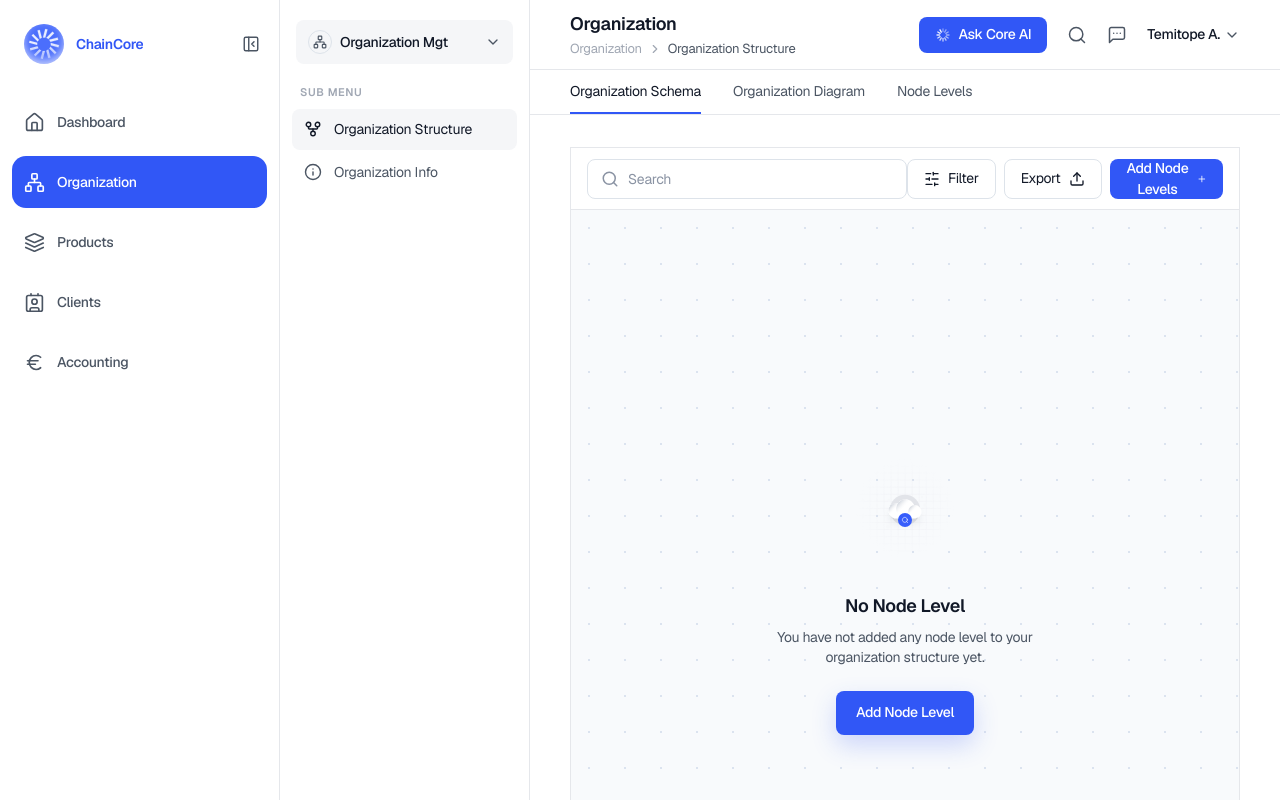
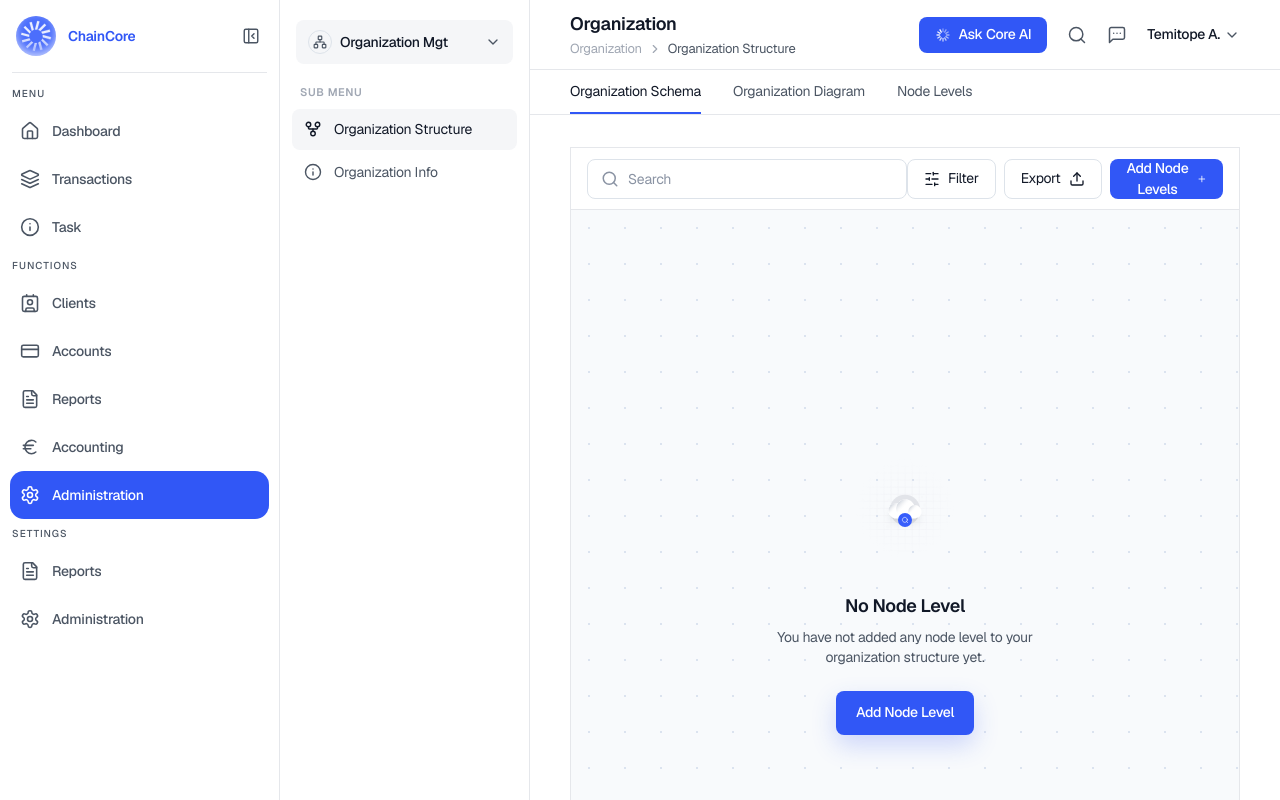
Before and after one commit to ttaiyegbusi/Chain-Core, a Next.js app: page /organization/structure in a window 1280 px wide. Both pictures are taken after a click on the button 35 px from the left and 44 px from the top of the page. Shown: the top 800 px of the page. Built offline with nearby package versions, Linux system fonts and the light colour scheme.

Commit message:
refactor(rail): sectioned nav with stable heights — text/line swap, zero-jump indicator

```diff
--- a/src/components/PrimaryRail.tsx
+++ b/src/components/PrimaryRail.tsx
@@ -1,12 +1,40 @@
 "use client";
 
-import { Home, Layers, Contact, Euro, Network, PanelLeftClose } from "lucide-react";
-import { useEffect, useMemo, useState } from "react";
+import {
+  Home,
+  Layers,
+  Info,
+  Contact,
+  CreditCard,
+  FileText,
+  Euro,
+  Settings,
+  PanelLeftClose,
+} from "lucide-react";
+import { useMemo, useEffect, useState } from "react";
 import { usePathname } from "next/navigation";
 import Link from "next/link";
 import Logo from "./Logo";
 
-interface RailIcon {
+/* ─── Layout constants ────────────────────────────────────────────────────── */
+const COLLAPSED_W = 72;
+const EXPANDED_W  = 280;
+
+/**
+ * SECTION_H and ITEM_H are IDENTICAL in both expanded and collapsed states.
+ * Section headers swap their content (text ↔ line) but keep the same height.
+ * This means every item's Y position is the same regardless of rail state —
+ * so the indicator never jumps or needs to re-calculate on toggle.
+ */
+const SECTION_H   = 28;   // section header row height (both states)
+const ITEM_H      = 48;   // nav item height (both states)
+const NAV_PAD_TOP = 6;    // top padding in nav body
+
+const EASE_OUT   = "cubic-bezier(0.3, 0.8, 0.4, 1)";
+const EASE_INOUT = "cubic-bezier(0.4, 0, 0.2, 1)";
+
+/* ─── Nav structure ───────────────────────────────────────────────────────── */
+interface NavItem {
   key: string;
   label: string;
   icon: React.ElementType;
@@ -14,34 +42,30 @@ interface RailIcon {
   match?: (path: string) => boolean;
 }
 
-const COLLAPSED_WIDTH = 72;
-const EXPANDED_WIDTH = 280;
+interface NavSection {
+  key: string;
+  label: string;
+  /** Show a divider line in collapsed state (false for first section) */
+  showDivider: boolean;
+  items: NavItem[];
+}
 
-// Consistent sizing: icons stay same size in both states
-const ITEM_HEIGHT = 52;
-const ITEM_GAP = 8;
-const ITEM_STEP = ITEM_HEIGHT + ITEM_GAP;
-
-// Premium easing: smooth, no overshoot
-const EASE_OUT = "cubic-bezier(0.3, 0.8, 0.4, 1)";
-const EASE_INOUT = "cubic-bezier(0.4, 0, 0.2, 1)";
-
-const ICONS: RailIcon[] = [
-  { key: "home", label: "Dashboard", icon: Home, href: "/" },
+const SECTIONS: NavSection[] = [
   {
-    key: "organization",
-    label: "Organization",
-    icon: Network,
-    href: "/organization/structure",
-    match: (p) => p.startsWith("/organization"),
+    key: "menu",
+    label: "Menu",
+    showDivider: false, // no line before first group in collapsed
+    items: [
+      { key: "dashboard",    label: "Dashboard",    icon: Home,   href: "/" },
+      { key: "transactions", label: "Transactions", icon: Layers, href: "/transactions" },
+      { key: "task",         label: "Task",         icon: Info,   href: "/task" },
+    ],
   },
   {
-    key: "products",
-    label: "Products",
-    icon: Layers,
-    href: "/products",
-    match: (p) => p.startsWith("/products"),
-  },
+    key: "functions",
+    label: "Functions",
+    showDivider: true,
+    items: [
       {
         key: "clients",
         label: "Clients",
@@ -49,6 +73,8 @@ const ICONS: RailIcon[] = [
         href: "/clients/individual",
         match: (p) => p.startsWith("/clients"),
       },
+      { key: "accounts",       label: "Accounts",       icon: CreditCard, href: "/accounts" },
+      { key: "reports",        label: "Reports",        icon: FileText,   href: "/reports" },
       {
         key: "accounting",
         label: "Accounting",
@@ -56,38 +82,81 @@ const ICONS: RailIcon[] = [
         href: "/accounting/charts-of-account",
         match: (p) => p.startsWith("/accounting"),
       },
+      {
+        key: "administration",
+        label: "Administration",
+        icon: Settings,
+        href: "/organization/structure",
+        match: (p) => p.startsWith("/organization"),
+      },
+    ],
+  },
+  {
+    key: "settings",
+    label: "Settings",
+    showDivider: true,
+    items: [
+      { key: "settings-reports", label: "Reports",        icon: FileText, href: "/settings/reports" },
+      { key: "settings-admin",   label: "Administration", icon: Settings, href: "/settings/administration" },
+    ],
+  },
 ];
 
+/* ─── Pre-compute item Y positions ───────────────────────────────────────── */
+/**
+ * Since SECTION_H and ITEM_H are fixed and equal in both rail states,
+ * these Y offsets are static constants — no DOM measurement needed,
+ * no recalculation on toggle, no risk of layout shift.
+ */
+const ITEM_TOP: Record<string, number> = (() => {
+  const map: Record<string, number> = {};
+  let y = NAV_PAD_TOP;
+  SECTIONS.forEach((section) => {
+    y += SECTION_H;
+    section.items.forEach((item) => {
+      map[item.key] = y;
+      y += ITEM_H;
+    });
+  });
+  return map;
+})();
+
+/* ─── Helper ──────────────────────────────────────────────────────────────── */
+function findActiveKey(pathname: string): string {
+  for (const section of SECTIONS) {
+    for (const item of section.items) {
+      if (item.match ? item.match(pathname) : item.href === pathname) {
+        return item.key;
+      }
+    }
+  }
+  return "dashboard";
+}
+
+/* ─── Component ───────────────────────────────────────────────────────────── */
 export default function PrimaryRail() {
-  const pathname = usePathname() || "/";
+  const pathname  = usePathname() || "/";
   const [expanded, setExpanded] = useState(false);
-  const width = expanded ? EXPANDED_WIDTH : COLLAPSED_WIDTH;
+  const width     = expanded ? EXPANDED_W : COLLAPSED_W;
+  const activeKey = useMemo(() => findActiveKey(pathname), [pathname]);
 
-  const activeIndex = useMemo(() => {
-    const index = ICONS.findIndex((item) => (item.match ? item.match(pathname) : item.href === pathname));
-    return index >= 0 ? index : 0;
-  }, [pathname]);
-
+  // Restore persisted state and sync CSS variable
   useEffect(() => {
-    const saved = window.localStorage.getItem("chaincore-primary-nav-expanded");
-    const shouldExpand = saved === "true";
-    setExpanded(shouldExpand);
+    const saved  = localStorage.getItem("chaincore-primary-nav-expanded");
+    const should = saved === "true";
+    setExpanded(should);
     document.documentElement.style.setProperty(
       "--rail-width",
-      `${shouldExpand ? EXPANDED_WIDTH : COLLAPSED_WIDTH}px`,
+      `${should ? EXPANDED_W : COLLAPSED_W}px`,
     );
   }, []);
 
   useEffect(() => {
     document.documentElement.style.setProperty("--rail-width", `${width}px`);
-    window.localStorage.setItem("chaincore-primary-nav-expanded", String(expanded));
+    localStorage.setItem("chaincore-primary-nav-expanded", String(expanded));
   }, [expanded, width]);
 
-  // Indicator position: consistent step size regardless of state
-  const indicatorY = activeIndex * ITEM_STEP;
-  const indicatorWidth = expanded ? "calc(100% - 24px)" : "52px";
-  const indicatorRadius = expanded ? "14px" : "18px";
-  const indicatorLeft = expanded ? "12px" : "10px";
+  const indicatorTop = ITEM_TOP[activeKey] ?? NAV_PAD_TOP;
 
   return (
     <aside
@@ -99,68 +168,124 @@ export default function PrimaryRail() {
         transition: `width 450ms ${EASE_OUT}`,
       }}
       aria-label="Primary navigation"
-      data-expanded={expanded ? "true" : "false"}
     >
-      {/* Header: Logo + Brand */}
-      <div className="relative flex h-[88px] w-full items-center justify-center">
+      {/* ── Header ──────────────────────────────────────────────────────── */}
+      <div className="relative flex h-[72px] shrink-0 items-center gap-3 px-4">
+        {/* Logo — clicks to expand when collapsed */}
         <button
           type="button"
           aria-label={expanded ? "ChainCore" : "Expand navigation"}
           onClick={() => !expanded && setExpanded(true)}
-          className={[
-            "focus-ring flex min-w-0 items-center rounded-2xl text-left transition-colors duration-300",
-            expanded ? "h-12 w-[calc(100%-32px)] justify-start gap-3 px-2 hover:bg-surface-muted" : "h-12 w-12 justify-center p-0",
-          ].join(" ")}
+          className="focus-ring flex h-10 w-10 shrink-0 items-center justify-center"
         >
-          <span className="flex h-10 w-10 shrink-0 items-center justify-center">
           <Logo size={40} />
-          </span>
-          {expanded ? (
+        </button>
+
+        {/* Brand name — fades in when expanded */}
         <span
-              className="min-w-0 truncate text-sm font-semibold text-primary transition-opacity duration-300"
-              style={{ opacity: expanded ? 1 : 0 }}
+          aria-hidden
+          className="truncate text-sm font-semibold text-primary"
+          style={{
+            opacity:     expanded ? 1 : 0,
+            maxWidth:    expanded ? "150px" : "0px",
+            overflow:    "hidden",
+            whiteSpace:  "nowrap",
+            pointerEvents: "none",
+            transition:  `opacity ${expanded ? "200ms 160ms" : "100ms 0ms"}, max-width 450ms ${EASE_OUT}`,
+          }}
         >
           ChainCore
         </span>
-          ) : null}
-        </button>
 
-        {expanded ? (
+        {/* Collapse button — fades in when expanded */}
         <button
           type="button"
           aria-label="Collapse navigation"
           onClick={() => setExpanded(false)}
-            className="focus-ring absolute right-3 top-7 flex h-8 w-8 items-center justify-center rounded-lg text-text-secondary transition-colors duration-300 hover:bg-surface-muted hover:text-text-primary"
+          className="focus-ring absolute right-3 flex h-8 w-8 items-center justify-center rounded-lg text-text-secondary hover:bg-surface-muted hover:text-text-primary"
+          style={{
+            opacity:       expanded ? 1 : 0,
+            pointerEvents: expanded ? "auto" : "none",
+            transition:    `opacity ${expanded ? "200ms 220ms" : "100ms 0ms"}`,
+          }}
         >
           <PanelLeftClose size={18} strokeWidth={1.9} aria-hidden />
         </button>
-        ) : null}
       </div>
 
-      {/* Navigation Items */}
+      {/* Divider under header */}
+      <div className="mx-3 h-px shrink-0 bg-border" />
+
+      {/* ── Nav Body ────────────────────────────────────────────────────── */}
       <nav
-        className={[
-          "relative flex flex-1 flex-col",
-          expanded ? "gap-2 px-3 pt-2" : "items-center gap-2 px-0 pt-2",
-        ].join(" ")}
+        className="relative flex-1 overflow-hidden"
+        style={{ paddingTop: NAV_PAD_TOP }}
+        aria-label="Main navigation"
       >
-        {/* Active Indicator: Smooth, consistent */}
+        {/*
+          Sliding indicator.
+          - top is pre-computed from the static ITEM_TOP map
+          - position is IDENTICAL in both expanded and collapsed states
+            because SECTION_H and ITEM_H never change
+          - Only border-radius animates with the rail width
+        */}
         <span
           aria-hidden
           className="pointer-events-none absolute z-0 bg-primary"
           style={{
-            left: indicatorLeft,
-            top: `${8 + indicatorY}px`,
-            width: indicatorWidth,
-            height: ITEM_HEIGHT,
-            borderRadius: indicatorRadius,
-            transition: `all 400ms ${EASE_INOUT}`,
+            top:          indicatorTop,
+            height:       ITEM_H,
+            left:         "10px",
+            right:        "10px",
+            borderRadius: expanded ? "14px" : "18px",
+            transition:   `top 400ms ${EASE_INOUT}, border-radius 450ms ${EASE_OUT}`,
           }}
         />
 
-        {/* Navigation Links */}
-        {ICONS.map((item) => {
-          const active = item.match ? item.match(pathname) : item.href === pathname;
+        {/* Sections */}
+        {SECTIONS.map((section) => (
+          <div key={section.key}>
+            {/*
+              Section header row.
+              Always SECTION_H (28px) tall — no height change between states.
+              Content swaps: text (expanded) ↔ divider line (collapsed).
+              First section (Menu) has showDivider: false so it shows
+              empty space in collapsed mode, matching the design.
+            */}
+            <div
+              className="relative"
+              style={{ height: SECTION_H, padding: "0 10px" }}
+            >
+              {/* Label — visible when expanded */}
+              <span
+                className="absolute inset-y-0 left-3 flex items-center text-[10px] font-medium uppercase tracking-widest text-text-secondary"
+                style={{
+                  opacity:       expanded ? 1 : 0,
+                  pointerEvents: "none",
+                  whiteSpace:    "nowrap",
+                  transition:    `opacity ${expanded ? "160ms 130ms" : "100ms 0ms"}`,
+                }}
+              >
+                {section.label}
+              </span>
+
+              {/* Divider line — visible when collapsed, only for Functions & Settings */}
+              {section.showDivider && (
+                <div
+                  className="absolute inset-x-0 top-1/2 h-px -translate-y-1/2 bg-border"
+                  style={{
+                    opacity:    expanded ? 0 : 1,
+                    transition: `opacity ${expanded ? "100ms 0ms" : "160ms 130ms"}`,
+                  }}
+                />
+              )}
+            </div>
+
+            {/* Nav items */}
+            {section.items.map((item) => {
+              const active = item.match
+                ? item.match(pathname)
+                : item.href === pathname;
               const Icon = item.icon;
 
               return (
@@ -170,48 +295,61 @@ export default function PrimaryRail() {
                   aria-label={item.label}
                   aria-current={active ? "page" : undefined}
                   prefetch
-              className={[
-                "focus-ring group relative z-10 flex transition-colors duration-300",
-                expanded
-                  ? "h-[52px] w-full rounded-[14px]"
-                  : "h-[52px] w-[52px] items-center justify-center rounded-[18px]",
-              ].join(" ")}
+                  className="focus-ring group relative z-10 flex items-center"
+                  style={{
+                    height:         ITEM_H,
+                    margin:         "0 10px",
+                    padding:        expanded ? "0 10px" : "0",
+                    justifyContent: expanded ? "flex-start" : "center",
+                    gap:            expanded ? "12px" : "0",
+                    borderRadius:   expanded ? "14px" : "18px",
+                    transition:     [
+                      `padding 450ms ${EASE_OUT}`,
+                      `gap 450ms ${EASE_OUT}`,
+                      `border-radius 450ms ${EASE_OUT}`,
+                    ].join(", "),
+                  }}
                 >
-              <span
-                className={[
-                  "flex h-full min-w-0 items-center rounded-[inherit] transition-colors duration-300",
-                  expanded ? "w-full justify-start gap-3 px-3" : "w-full justify-center",
-                  active ? "text-white" : "text-text-secondary group-hover:text-text-primary",
-                ].join(" ")}
-              >
-                {/* Icon: Consistent size */}
                   <Icon
-                  size={21}
+                    size={20}
                     strokeWidth={1.9}
                     aria-hidden
-                  className="shrink-0 transition-colors duration-300"
+                    className={`shrink-0 transition-colors duration-200 ${
+                      active
+                        ? "text-white"
+                        : "text-text-secondary group-hover:text-text-primary"
+                    }`}
                   />
 
-                {/* Label: Smooth fade */}
-                {expanded ? (
+                  {/* Label — fades in when expanded */}
                   <span
-                    className="min-w-0 truncate text-sm font-medium transition-opacity duration-300"
-                    style={{ opacity: expanded ? 1 : 0 }}
+                    className={`truncate text-sm font-medium transition-colors duration-200 ${
+                      active
+                        ? "text-white"
+                        : "text-text-secondary group-hover:text-text-primary"
+                    }`}
+                    style={{
+                      opacity:    expanded ? 1 : 0,
+                      maxWidth:   expanded ? "160px" : "0px",
+                      overflow:   "hidden",
+                      whiteSpace: "nowrap",
+                      transition: `opacity ${expanded ? "200ms 100ms" : "100ms 0ms"}, max-width 450ms ${EASE_OUT}`,
+                    }}
                   >
                     {item.label}
                   </span>
-                ) : null}
-              </span>
 
-              {/* Tooltip: Appears on hover when collapsed */}
-              {!expanded ? (
-                <span className="pointer-events-none absolute left-[62px] top-1/2 z-50 -translate-y-1/2 whitespace-nowrap rounded-lg border border-border bg-white px-2.5 py-1.5 text-xs font-medium text-text-primary opacity-0 shadow-sm transition-opacity duration-200 group-hover:opacity-100">
+                  {/* Tooltip — only rendered in collapsed state */}
+                  {!expanded && (
+                    <span className="pointer-events-none absolute left-[58px] top-1/2 z-50 -translate-y-1/2 whitespace-nowrap rounded-lg border border-border bg-white px-2.5 py-1.5 text-xs font-medium text-text-primary opacity-0 shadow-sm transition-opacity duration-200 group-hover:opacity-100">
                       {item.label}
                     </span>
-              ) : null}
+                  )}
                 </Link>
               );
             })}
+          </div>
+        ))}
       </nav>
     </aside>
   );
```
Lines whose indentation alone changed are shown as unchanged.
